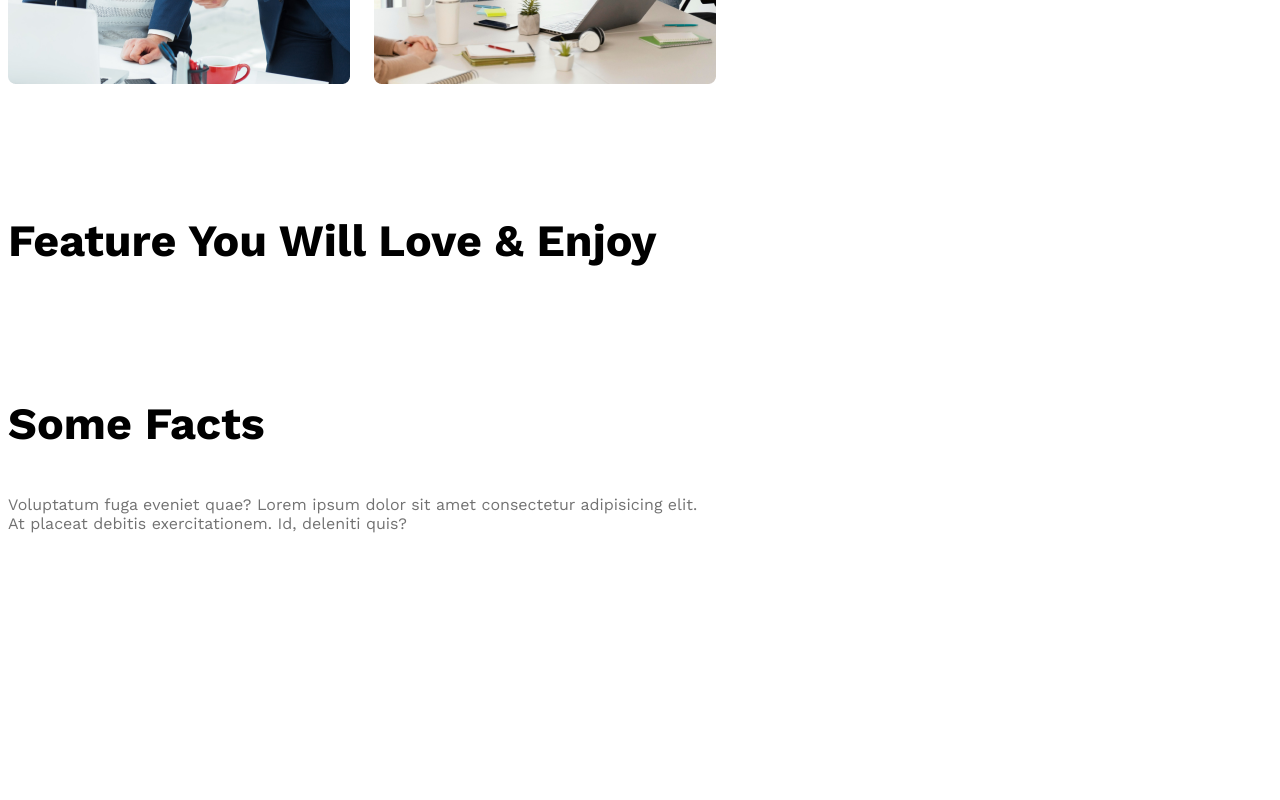
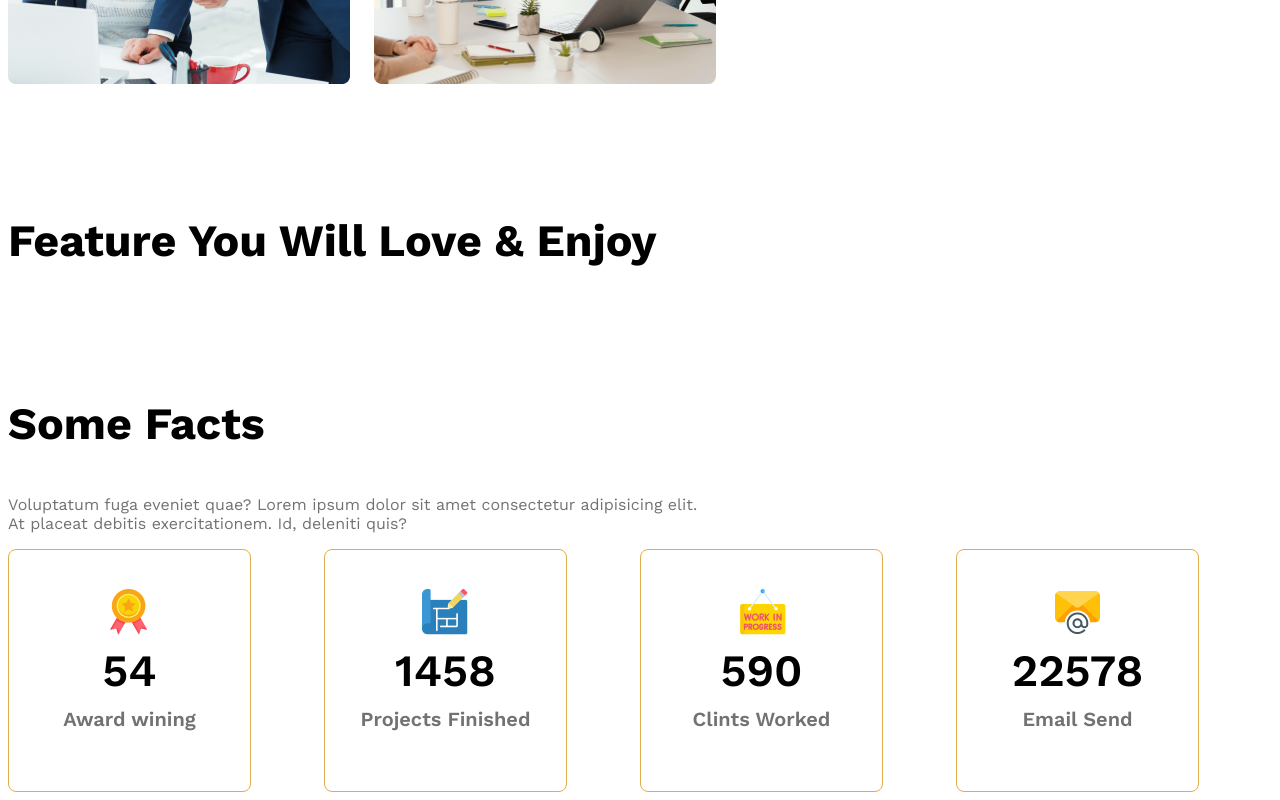
Before and after one commit to icamebyagain/Architects, a plain HTML site: page index.html in a window 1280 px wide. Shown: the part 1937-2737 px from the top of the page. Before the commit the page ends 2526 px from the top, so only its background shows below. Drawn offline with nearby package versions, Linux system fonts and the light colour scheme.

Commit message:
added facts sec

```diff
--- a/index.html
+++ b/index.html
@@ -67,10 +67,33 @@
             <h3 class="feture-title">Some Facts</h3>
             <p class="fact-desp text-light-grey"> Voluptatum fuga eveniet quae? Lorem ipsum dolor sit amet consectetur adipisicing elit. <br> At placeat debitis exercitationem. Id, deleniti quis?</p>
             <div class="fact-cont">
-                <div class="fact">
-                    <img src="" alt="" class="fact-icon">
-                    <h4 class="fact-num"></h4>
-                    <h3 class="fact-name"></h3>
+                <div style="display: flex;" class="fact">
+                   <div>
+                     <img src="images/icons/ribon.png" alt="" class="fact-icon">
+                    <h4 class="fact-num">54</h4>
+                    <h3 class="fact-name text-light-grey">Award wining</h3>
+                   </div>
+                </div>
+                <div style="display: flex;" class="fact">
+                   <div>
+                     <img src="images/icons/projects.png" alt="" class="fact-icon">
+                    <h4 class="fact-num">1458</h4>
+                    <h3 class="fact-name text-light-grey">Projects Finished</h3>
+                   </div>
+                </div>
+                <div style="display: flex;" class="fact">
+                    <div>
+                        <img src="images/icons/customers.png" alt="" class="fact-icon">
+                    <h4 class="fact-num">590</h4>
+                    <h3 class="fact-name text-light-grey">Clints Worked</h3>
+                    </div>
+                </div>
+                <div style="display: flex;" class="fact">
+                    <div>
+                        <img src="images/icons/email.png" alt="" class="fact-icon">
+                    <h4 class="fact-num">22578</h4>
+                    <h3 class="fact-name text-light-grey">Email Send</h3>
+                    </div>
                 </div>
             </div>
           </section>
--- a/style/style.css
+++ b/style/style.css
@@ -125,6 +125,34 @@ main > section{
 .spn2{
 
 }
+/* some facts */
+.fact-cont{
+    display: grid;
+    grid-template-columns: repeat(4,1fr);
+
+}
+.fact{
+    width: 241px;
+    height: 241px;
+    border: 1px solid rgb(223, 173, 80);
+    border-radius: 8px;
+    align-items: center;
+    justify-content: center;
+    text-align: center;
+}
+.fact-num{
+    font-size: 2.8rem;
+    font-weight: 600;
+    margin-top: 5px;
+    margin-bottom: 10px;
+}
+.fact-name{
+    font-size: 1.25rem;
+    font-weight: 600;
+    margin-top: 10px;
+}
+
+
 /* responsive-header */
 @media screen and (max-width:576px) {
     .nav-bar, .nav-links, .teams{
```
